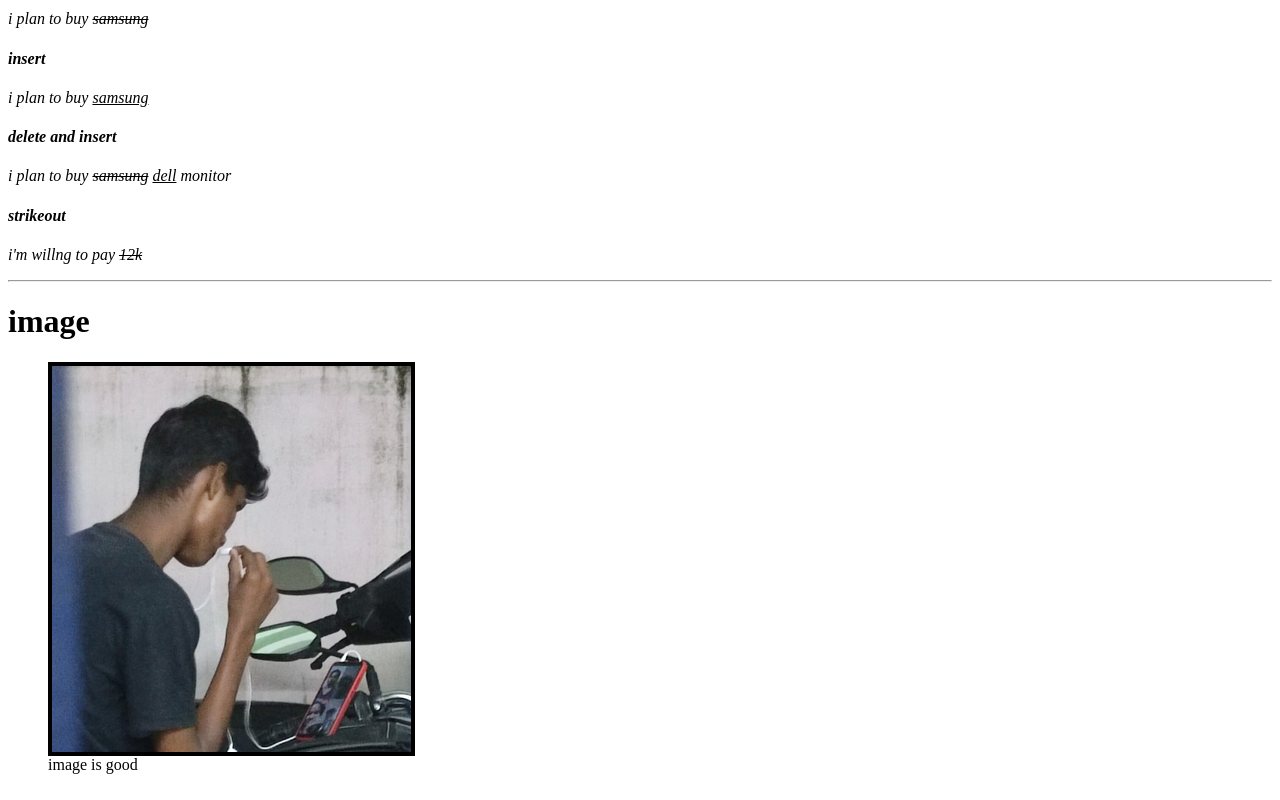
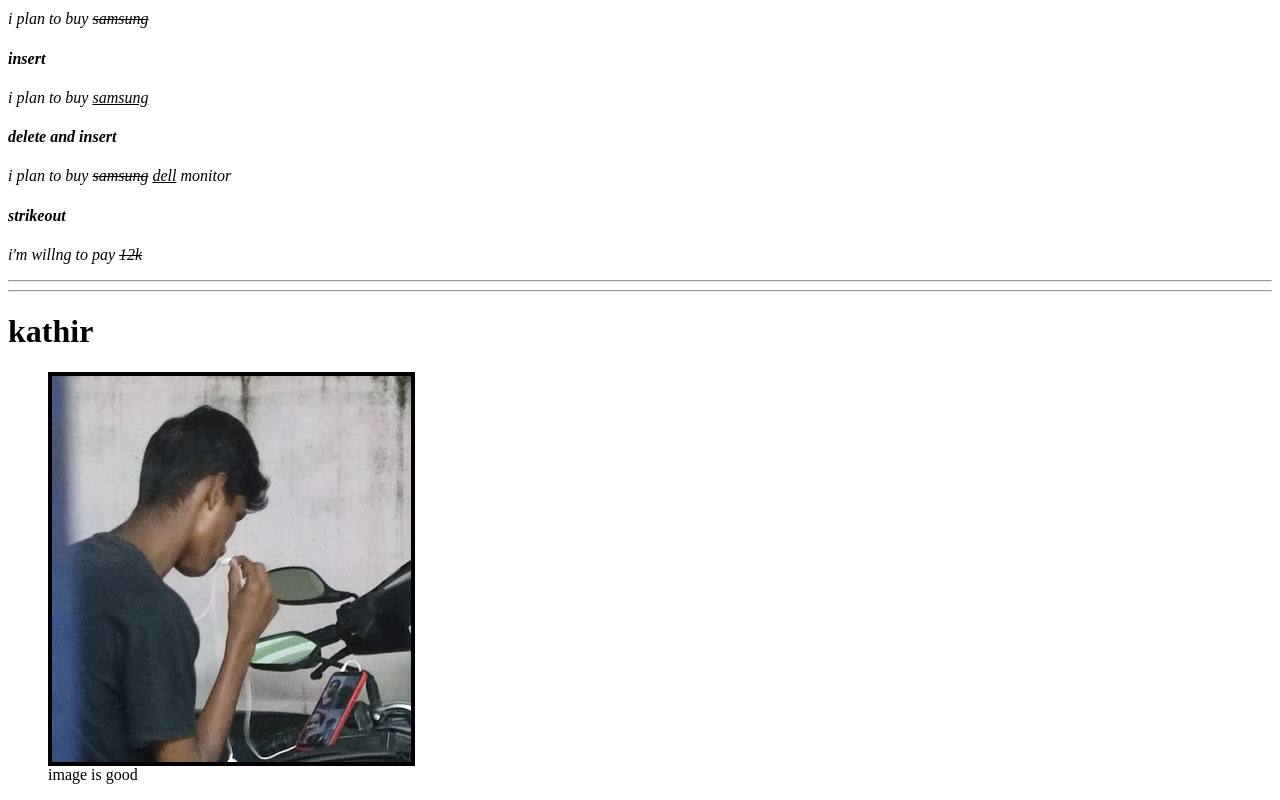
Before and after one commit to kavinraja8/tre, a plain HTML site: page index.html in a window 1280 px wide. Shown: the part 1759-2559 px from the top of the page. Drawn offline with Linux system fonts and the light colour scheme.

Commit message:
Update index.html

```diff
--- a/index.html
+++ b/index.html
@@ -66,9 +66,9 @@ chennai- 60003</p>
   <p>i'm willng to pay <strike>12k</strike></p><hr>
 
 
-</address>
+</address><hr>
 
-<h1>image</h1><figure>
+<h1>kathir</h1><figure>
  <img src="Screenshot from 2022-11-12 22-09-28.png"alt="image" title="image"
  align = "center" border ="4"
  >
```
